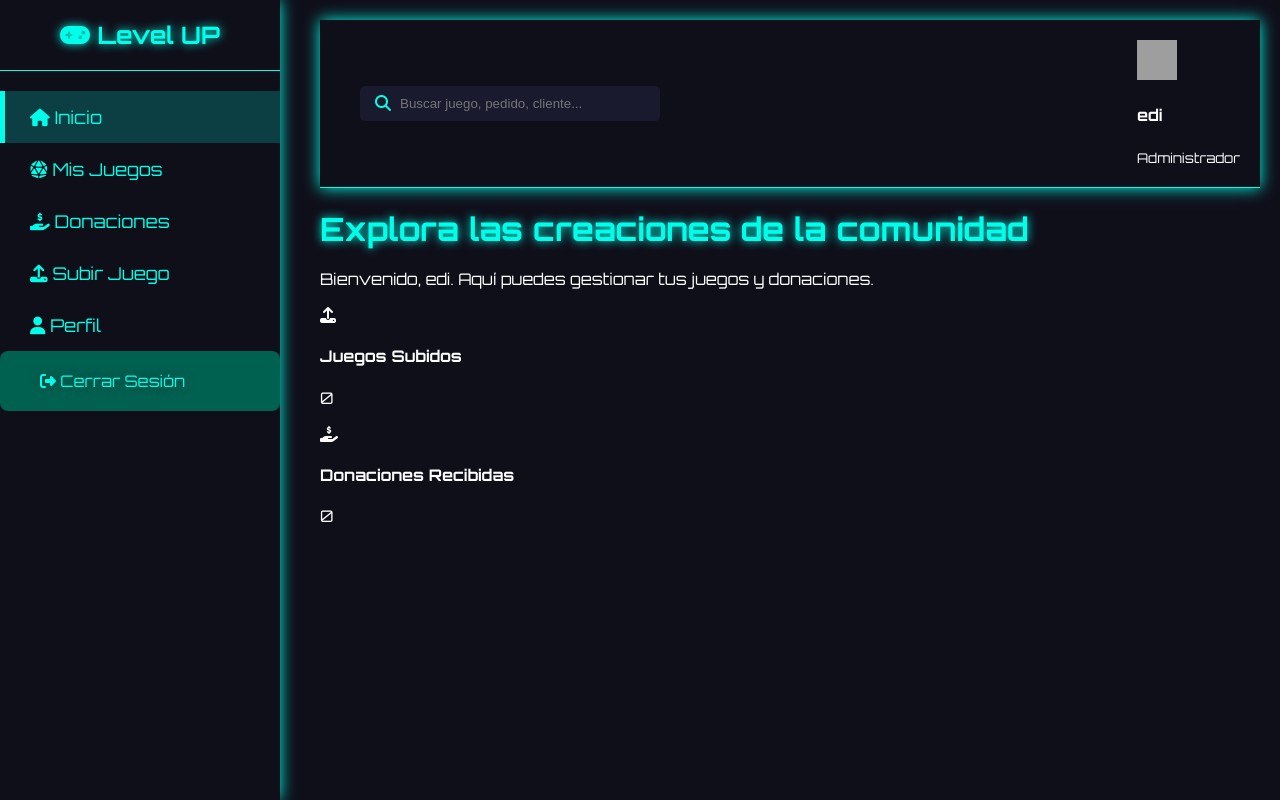
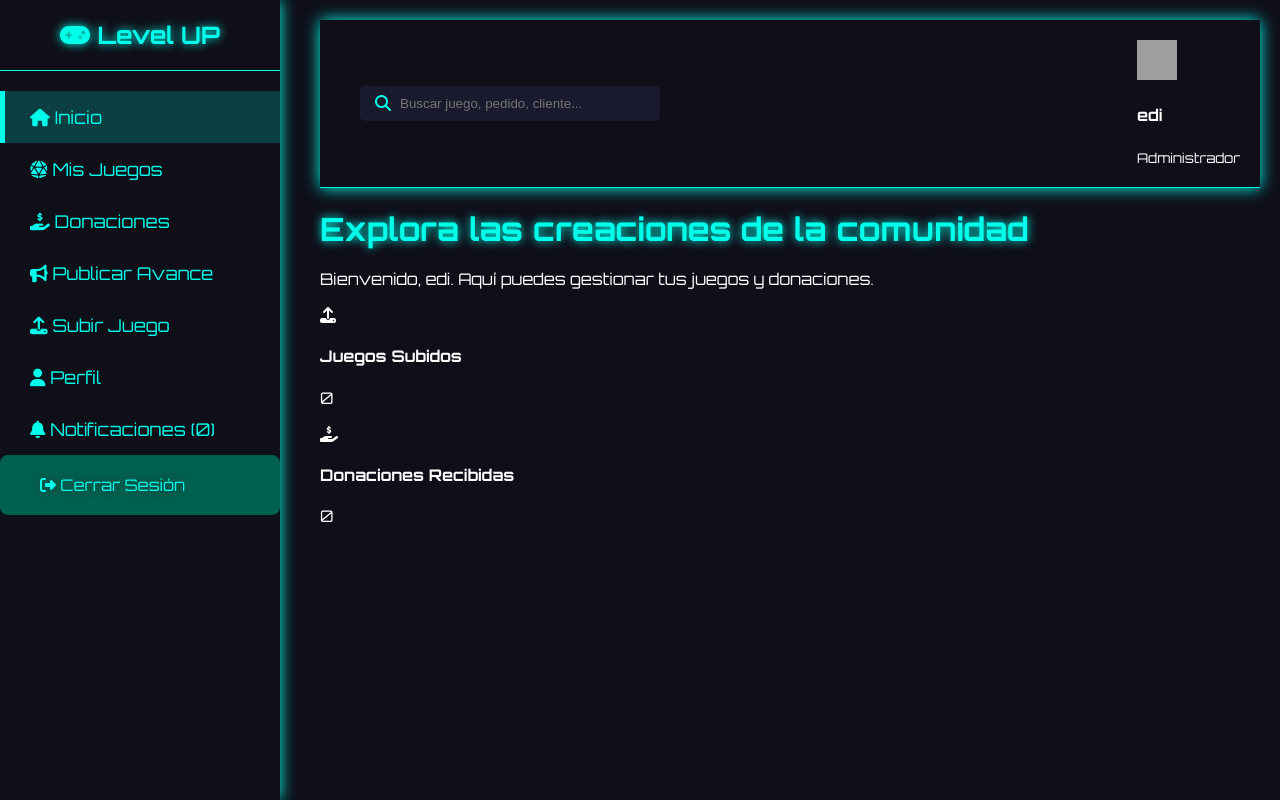
Before and after one commit to Marin026/paginaWeb, a Flask app: template templates/homeCreador.html in a window 1280 px wide. Run offline with Flask 3, Linux system fonts and the light colour scheme; the template is opened without the code that fills it: values that come from a table or form of the project are taken from there, others are empty; grey boxes are pictures that could not be loaded.

Commit message:
Add files via upload

```diff
--- a/templates/homeCreador.html
+++ b/templates/homeCreador.html
@@ -20,8 +20,11 @@
             <li class="active"><a href="#" data-view="inicio-view"><i class="fas fa-home"></i> Inicio</a></li>
             <li><a href="#" data-view="juegos-view"><i class="fas fa-dice-d20"></i> Mis Juegos</a></li>
             <li><a href="#" data-view="donaciones-view"><i class="fas fa-hand-holding-usd"></i> Donaciones</a></li>
+            <li><a href="{{ url_for('publicar_avance') }}"><i class="fas fa-bullhorn"></i> Publicar Avance</a></li>
             <li><a href="#" data-view="subir-view"><i class="fas fa-upload"></i> Subir Juego</a></li>
             <li><a href="{{ url_for('edit_profile') }}"><i class="fas fa-user"></i> Perfil</a></li>
+            <li><a href="#" data-view="notificaciones-view"><i class="fas fa-bell"></i> Notificaciones ({{ notifications|length }})</a></li>
+
         </ul>
         <div class="logout-link">
             <a href="{{ url_for('logout') }}"><i class="fas fa-sign-out-alt"></i> Cerrar Sesión</a>
--- a/templates/homeUser.html
+++ b/templates/homeUser.html
@@ -22,6 +22,7 @@
             <li><a href="#" data-view="mis-juegos-view"><i class="fas fa-download"></i> Mis Juegos</a></li>
             <li><a href="{{ url_for('donaciones') }}"><i class="fas fa-hand-holding-usd"></i> Donaciones</a></li>
             <li><a href="{{ url_for('edit_profile') }}"><i class="fas fa-user"></i> Perfil</a></li>
+            <li><a href="#" data-view="notificaciones-view"><i class="fas fa-bell"></i> Notificaciones ({{ notifications|length }})</a></li>
         </ul>
         <div class="logout-link">
             <a href="{{ url_for('logout') }}"><i class="fas fa-sign-out-alt"></i> Cerrar Sesión</a>
@@ -206,6 +207,8 @@
             {% endif %}
         </div>
        <div id="notificaciones-view" class="main-view hidden">
+
+
     <h1 class="main-title">Últimas Notificaciones y Avances</h1>
     {% if notifications %}
         {% for notif in notifications %}
```
